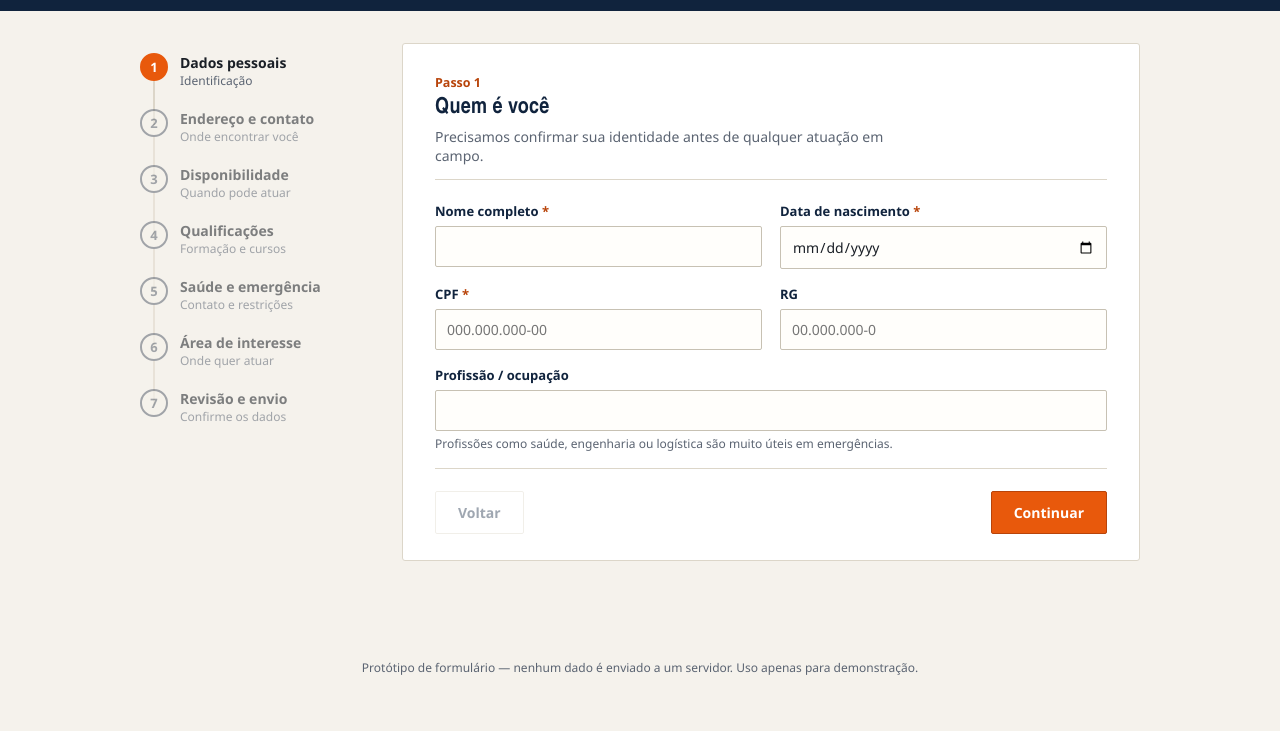
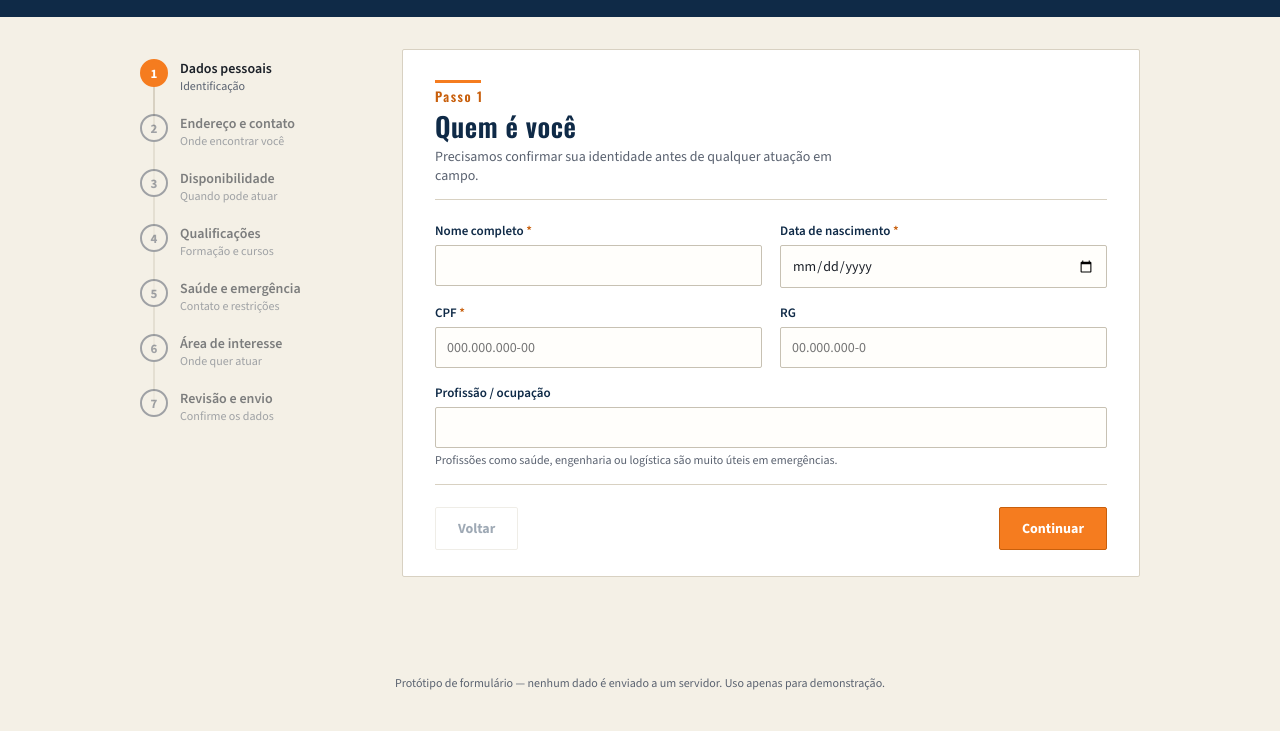
Before and after one commit to 2001diegodeoliveira-svg/SISTEMA-DEFESA-CIVIL-MT-, a website: page cadastro-voluntario.html in a window 1280 px wide. Shown: the part 88-819 px from the top of the page. Drawn offline with nearby package versions, Linux system fonts and the light colour scheme.

Commit message:
aplica skill frontend-design (skills.sh/anthropics) no cadastro de voluntario

```diff
--- a/cadastro-voluntario.html
+++ b/cadastro-voluntario.html
@@ -4,33 +4,38 @@
 <meta charset="UTF-8">
 <meta name="viewport" content="width=device-width, initial-scale=1, viewport-fit=cover">
 <title>Cadastro de Voluntário — Defesa Civil</title>
+<link rel="preconnect" href="https://fonts.googleapis.com">
+<link rel="preconnect" href="https://fonts.gstatic.com" crossorigin>
+<link href="https://fonts.googleapis.com/css2?family=Oswald:wght@400;500;600;700&family=Source+Sans+3:wght@400;600;700&display=swap" rel="stylesheet">
 <style>
   :root{
-    --navy: #10233d;
+    --navy: #0f2a47;
     --navy-2: #16304f;
-    --orange: #e8590c;
-    --orange-dark: #b8440a;
-    --paper: #f5f2ec;
+    --orange: #f57c1f;
+    --orange-dark: #c85f0c;
+    --paper: #f4f0e6;
     --card: #ffffff;
-    --ink: #1a1f26;
-    --slate: #5b6472;
-    --line: #dcd6c9;
+    --ink: #1b2028;
+    --slate: #5a6270;
+    --line: #d8d1c2;
     --ok: #2f7a4d;
     --danger: #b3261e;
-    --radius: 3px;
+    --radius: 2px;
   }
   *{box-sizing:border-box;}
+  ::selection{ background:rgba(245,124,31,.28); }
+  input[type=checkbox], input[type=radio]{ accent-color: var(--orange); }
   html,body{
     margin:0; padding:0; height:100%;
     background:var(--paper);
     color:var(--ink);
-    font-family: "Source Sans Pro", "Segoe UI", Arial, sans-serif;
+    font-family: "Source Sans 3", "Source Sans Pro", "Segoe UI", Arial, sans-serif;
     -webkit-font-smoothing:antialiased;
   }
   h1,h2,h3, .step-num{
     font-family: "Oswald", "Arial Narrow", sans-serif;
     font-weight:600;
-    letter-spacing:.01em;
+    letter-spacing:.02em;
   }
   .hazard-bar{
     height:8px;
@@ -175,20 +180,40 @@
     min-height: 420px;
     display:flex;
     flex-direction:column;
+    animation:dc-rise .28s ease-out;
+  }
+  @keyframes dc-rise{
+    from{ opacity:0; transform:translateY(6px); }
+    to{ opacity:1; transform:none; }
+  }
+  @media (prefers-reduced-motion: reduce){
+    .panel{ animation:none; }
+    .step-dot, .home-link, .btn-primary, .btn-ghost, .area-card{ transition:none; }
   }
   .panel-head{
+    position:relative;
     border-bottom:1px solid var(--line);
-    padding-bottom:14px;
+    padding:6px 0 14px;
     margin-bottom:22px;
+  }
+  .panel-head::before{
+    content:"";
+    position:absolute;
+    top:0; left:0;
+    width:46px; height:3px;
+    background:var(--orange);
   }
   .panel-head .eyebrow{
     color:var(--orange-dark);
-    font-size:12.5px;
-    font-weight:700;
+    font-family:"Oswald",sans-serif;
+    font-weight:600;
+    font-size:13px;
+    letter-spacing:.12em;
   }
   .panel-head h2{
-    margin:4px 0 6px;
-    font-size:22px;
+    margin:5px 0 6px;
+    font-size:clamp(21px, 3vw, 27px);
+    line-height:1.12;
     color:var(--navy);
   }
   .panel-head p{
@@ -217,9 +242,12 @@
     color:var(--ink);
   }
   .field textarea{ resize:vertical; min-height:64px; }
+  .field input:focus, .field select:focus, .field textarea:focus,
+  button:focus-visible, .home-link:focus-visible, .area-card:focus-visible{
+    outline:2px solid var(--orange);
+    outline-offset:2px;
+  }
   .field input:focus, .field select:focus, .field textarea:focus{
-    outline:2px solid var(--orange);
-    outline-offset:1px;
     border-color:var(--orange);
   }
   .field.invalid input, .field.invalid select{
```
